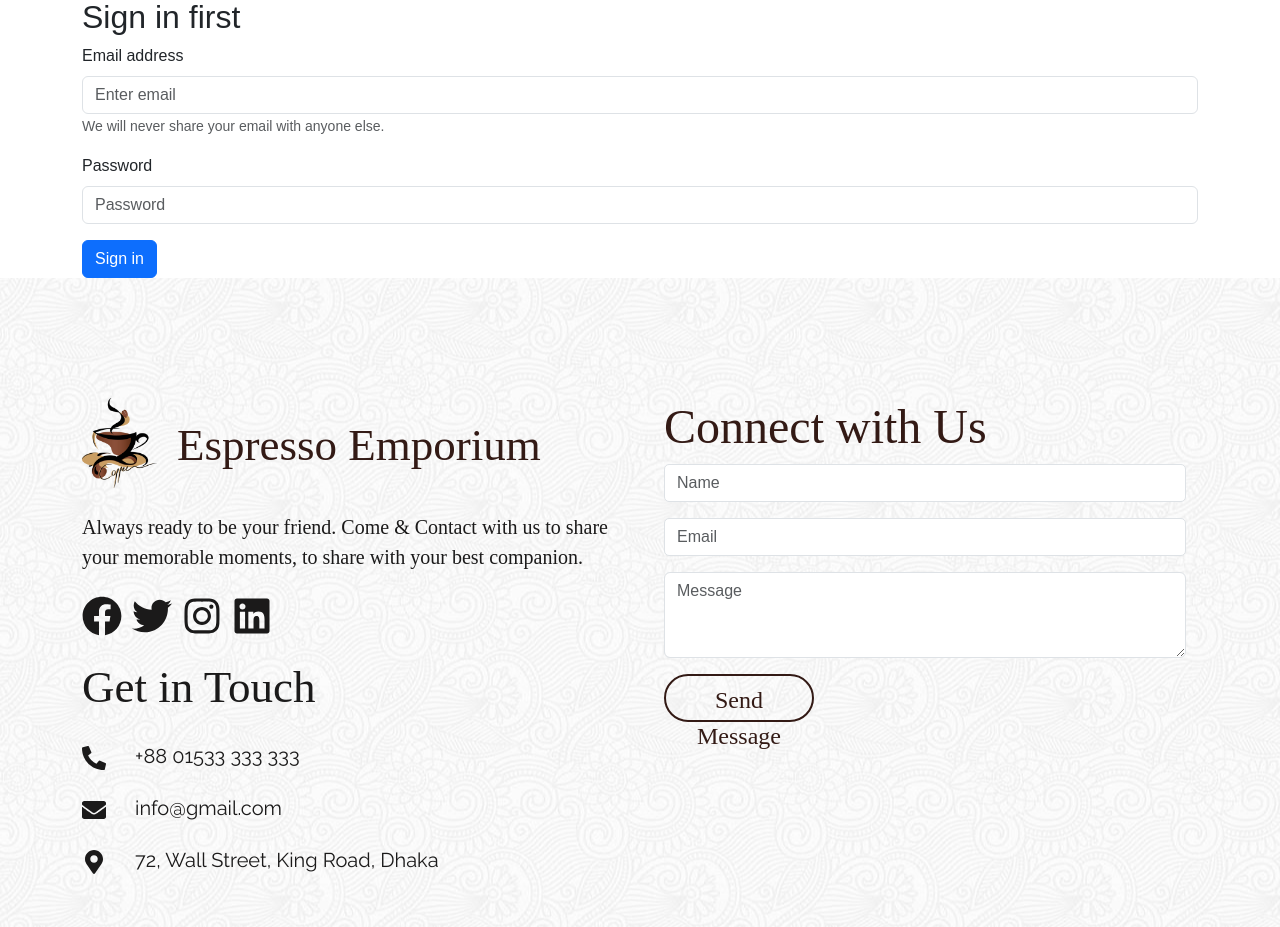
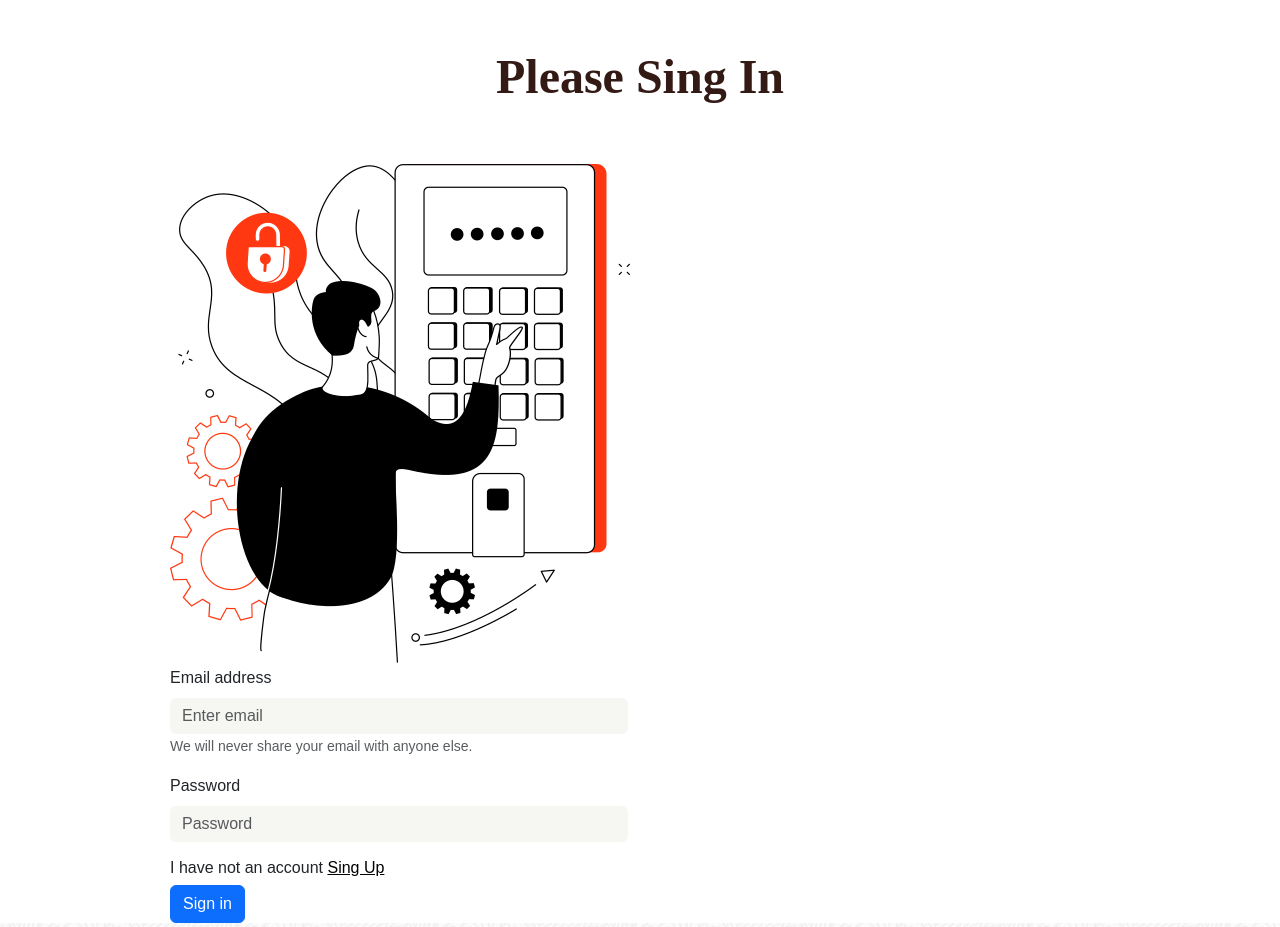
Before and after one commit to code-with-omar/coffee-store-client, a React (Vite) app: page /signin in a window 1280 px wide. Shown: the part 102-1029 px from the top of the page. Built offline with nearby package versions, Linux system fonts and the light colour scheme; a web font is replaced by a local one.

Commit message:
Sign up and login page create

```diff
--- a/src/App.jsx
+++ b/src/App.jsx
@@ -4,11 +4,8 @@ import { useLoaderData } from 'react-router-dom';
 import Coffees from './components/Coffees';
 import { useState } from 'react';
 import Hero from './components/Hero';
-import Header from './components/Header';
+
 import About from './components/About';
-import Footer from './components/Footer';
-import FooterButtom from './components/FooterButtom';
-
 function App() {
   const loadedCoffees = useLoaderData();
   const [coffees, setCoffees] = useState(loadedCoffees);
--- a/src/components/SignIn.jsx
+++ b/src/components/SignIn.jsx
@@ -1,7 +1,9 @@
 import { useContext } from "react";
-import { Button, Container, Form } from "react-bootstrap";
+import { Button, Col, Container, Form, Row } from "react-bootstrap";
 import { AuthContext } from "./providers/AuthProvider";
-
+import Login from "./../../public/images/more/login.png"
+import "./css/singup.css"
+import { Link } from "react-router-dom";
 const SignIn = () => {
     const { singInUser } = useContext(AuthContext)
     const handleSignIn = (e) => {
@@ -33,8 +35,13 @@ const SignIn = () => {
             })
     }
     return (
-        <Container>
-            <h2>Sign in first</h2>
+        <Container className="sign-up-wrap">
+            <h2 className="fw-600 font-family font-dark-02 text-center">Please Sing In </h2>
+            <Row md={2} className="sing-up-contains">
+                <Col className="sing-up-image">
+                    <img src={Login} alt="" />
+                </Col>
+                <Col className="sign-up-form">
                     <Form onSubmit={handleSignIn}>
                         <Form.Group className="mb-3" controlId="formBasicEmail">
                             <Form.Label>Email address</Form.Label>
@@ -48,10 +55,14 @@ const SignIn = () => {
                             <Form.Label>Password</Form.Label>
                             <Form.Control type="password" name="password" placeholder="Password" />
                         </Form.Group>
+                        <h3 className="fs-16">I have not an account <Link to='/singup' className="sing-up-link">Sing Up</Link></h3>
                         <Button variant="primary" type="submit">
                             Sign in
                         </Button>
                     </Form>
+                </Col>
+            </Row>
+
         </Container>
 
     );
--- a/src/components/SingUp.jsx
+++ b/src/components/SingUp.jsx
@@ -1,9 +1,10 @@
 import { useContext } from "react";
-import { Button, Container, Form } from "react-bootstrap";
+import { Button, Col, Container, Form, Row } from "react-bootstrap";
 import { AuthContext } from "./providers/AuthProvider";
 import Swal from "sweetalert2";
-
-
+import Login from "./../../public/images/more/login.png"
+import "./css/singup.css"
+import { Link } from "react-router-dom";
 const SingUp = () => {
     const { createUser } = useContext(AuthContext);
     const handleSingUp = (e) => {
@@ -45,25 +46,30 @@ const SingUp = () => {
         form.reset()
     }
     return (
-        <Container className="mt-5">
-            <h2>Please Sing Up </h2>
+        <Container className="sign-up-wrap">
+            <h2 className="fw-600 font-family font-dark-02 text-center">Please Sing Up </h2>
+            <Row md={2} className="sing-up-contains">
+                <Col className="sing-up-image">
+                    <img src={Login} alt="" />
+                </Col>
+                <Col className="sign-up-form">
                     <Form onSubmit={handleSingUp}>
                         <Form.Group className="mb-3" controlId="formBasicEmail">
                             <Form.Label>Email address</Form.Label>
                             <Form.Control type="email" name="email" placeholder="Enter email" />
-                    <Form.Text className="text-muted">
-                        We will never share your email with anyone else.
-                    </Form.Text>
                         </Form.Group>
 
                         <Form.Group className="mb-3" controlId="formBasicPassword">
                             <Form.Label>Password</Form.Label>
                             <Form.Control type="password" name="password" placeholder="Password" />
                         </Form.Group>
+                        <h3 className="fs-16">I you have an account <Link to='/signin' className="sing-up-link">Sing in</Link></h3>
                         <Button variant="primary" type="submit">
                             Sing Up
                         </Button>
                     </Form>
+                </Col>
+            </Row>
         </Container>
     )
 
--- /dev/null
+++ b/src/components/css/singup.css
@@ -0,0 +1,27 @@
+.sign-up-wrap{
+    padding: 100px;
+    padding-top: 50px;
+    padding-bottom: 0;
+}
+.sign-up-wrap h2{
+    font-size: 48px;
+}
+.sing-up-contains{
+    padding-top: 50px;
+}
+.sing-up-image,.sing-up-image img{
+    width: auto;
+    height: auto;
+}
+.sign-up-form input{
+   border: none;
+   background:#f6f6f2;
+}
+.sign-up-form a{
+    color: black;
+    border: 1px solid gay;
+}
+.sing-up-link{
+    color: black;
+    text-decoration: underline;
+}
```
Also changed, not shown: public/images/more/login.png (added). Lines whose indentation alone changed are shown as unchanged.
